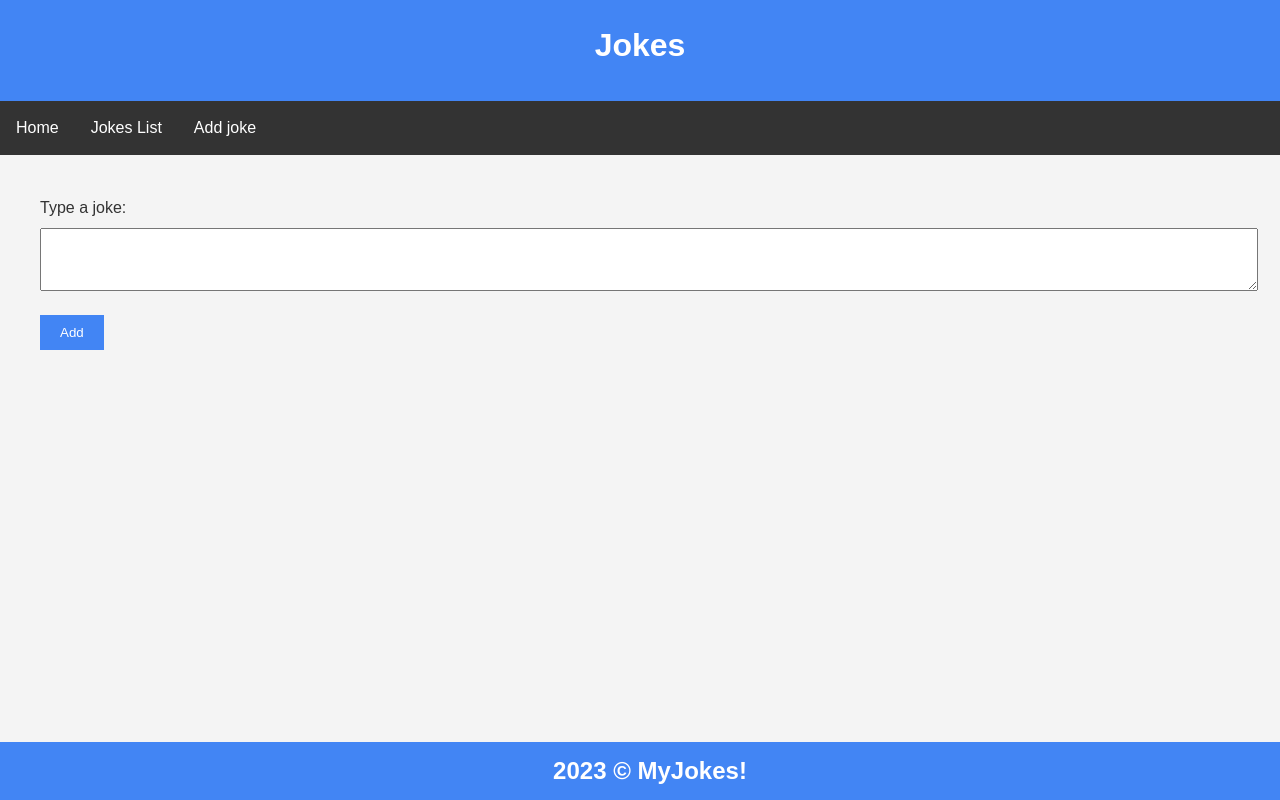
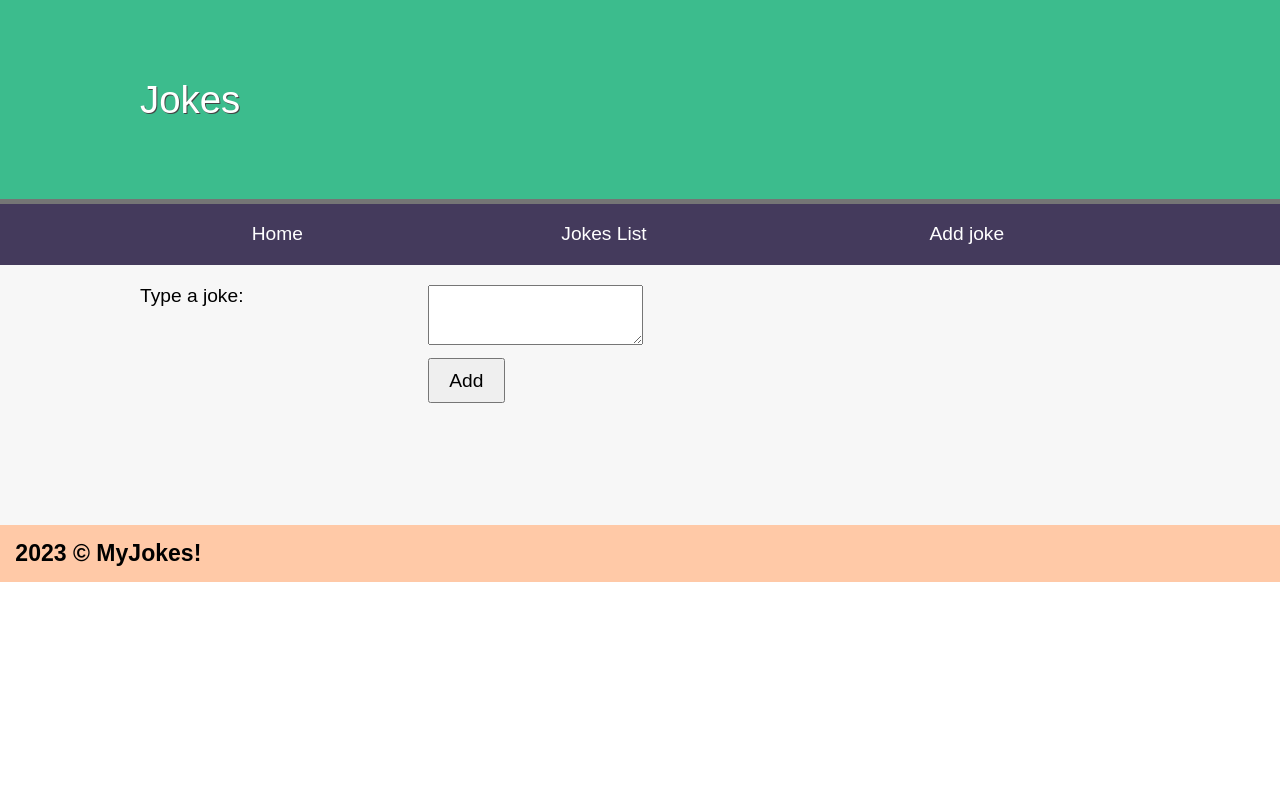
Before and after one commit to risp-dev/php-mysql, a PHP site: page /addjoke.php in a window 1280 px wide. Run offline with PHP 8.4, Linux system fonts and the light colour scheme.

Commit message:
style updated

```diff
--- a/project23/templates/css/style.css
+++ b/project23/templates/css/style.css
@@ -1,91 +1,27 @@
-/* Simple styling */
-body, h1, h2, h3, p, ul, li {
-    margin: 0;
-    padding: 0;
-}
+* {margin: 0; padding: 0; }
+body {font-family: Arial, Helvetica, Sans-serif; }
+header {display: block;  background-color: #3cbc8d; padding: 20px; border-bottom: 5px solid #757575;}
+h1 {font-weight: normal; padding: 1.5em; color: white; text-shadow: 1px 1px 0px #444; width: 1000px; margin: auto;}
 
-body {
-    font-family: Arial, sans-serif;
-    line-height: 1.6;
-    background-color: #f4f4f4;
-    color: #333;
-}
+nav {background-color: #443A5C;}
 
-header {
-    background-color: #4285f4;
-    color: #fff;
-    text-align: center;
-    padding: 20px;
-}
+nav a {color: white; text-decoration: none;}
+nav a:hover {color: #ddd;}
+nav ul {display: table; width: 1000px; margin: auto;}
+nav li {display: table-cell; text-align: center; padding: 1em;}
 
-h1 {
-    margin-bottom: 10px;
-}
+main {overflow: auto; min-height: 30vh; background-color: #f7f7f7; width: 1000px; margin: auto; box-shadow: -1000px 0 0 #f7f7f7, 1000px 0 0 #f7f7f7; padding-top: 20px;}
 
-nav {
-    background-color: #333;
-}
+footer {padding: 1em; background-color: #FFC9A7 ; font-size: 0.8em;}
 
-ul {
-    list-style-type: none;
-    margin: 0;
-    padding: 0;
-    overflow: hidden;
-}
+p {margin-bottom: 1em;}
 
-li {
-    float: left;
-}
+body {font-size: 1.2em; font-family: arial, helvetica, sans-serif}
+input, label, select, textarea {float: left; width: 15em; margin-bottom: 1em;  padding: 0.5em;}
+label {clear: left; padding: 0; margin: 0;}
+input[type="submit"] {margin-left: 15em; width: auto; padding: 0.5em 1em; clear: both; font-size: 1em;}
+form {overflow: auto; clear: both; display: block;}
 
-a {
-    display: block;
-    color: #fff;
-    text-align: center;
-    padding: 14px 16px;
-    text-decoration: none;
-}
-
-a:hover {
-    background-color: #555;
-}
-
-main {
-    padding: 20px;
-}
-
-footer {
-    background-color: #4285f4;
-    color: #fff;
-    text-align: center;
-    padding: 10px;
-    position: fixed;
-    bottom: 0;
-    width: 100%;
-}
-
-form {
-    margin: 20px;
-}
-
-label {
-    display: block;
-    margin-bottom: 8px;
-}
-
-textarea {
-    width: 100%;
-    padding: 8px;
-    margin-bottom: 16px;
-}
-
-input[type="submit"] {
-    background-color: #4285f4;
-    color: #fff;
-    padding: 10px 20px;
-    border: none;
-    cursor: pointer;
-}
-
-input[type="submit"]:hover {
-    background-color: #555;
-}
+blockquote {display: table; margin-bottom: 1em; border-bottom: 1px solid #ccc; padding: 0.5em;}
+blockquote p {display: table-cell; width: 90%; vertical-align: top;}
+blockquote form {display: table-cell; width: 10%;}
```
